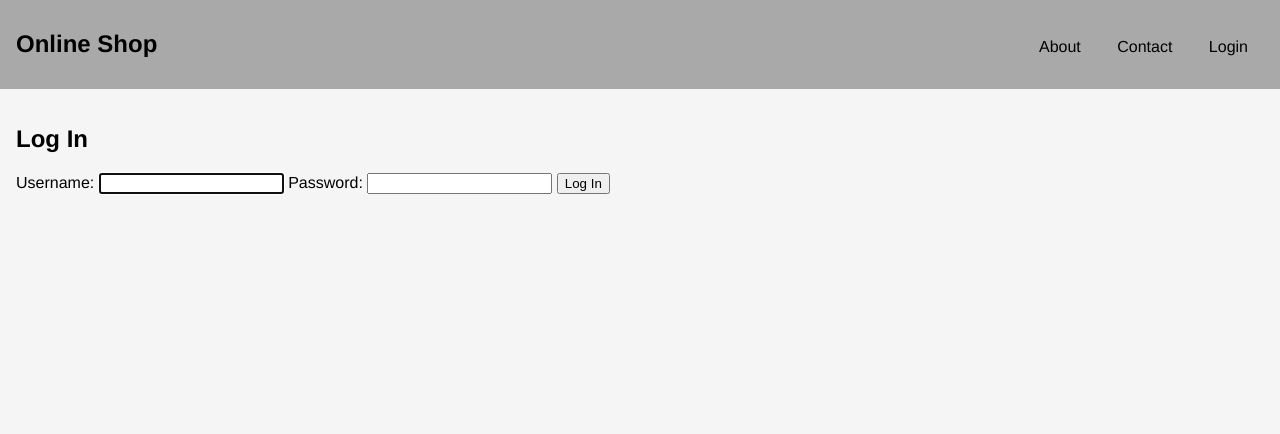
After one commit to FerranBalleste/projecte3, a Django app: page /accounts/login/ in a window 1280 px wide. The commit adds this page. Shown: the top 434 px of the page. Run offline with Django 4.2, Linux system fonts and the light colour scheme.

Commit message:
Registration and Home redirection

```diff
--- a/projecte3/settings.py
+++ b/projecte3/settings.py
@@ -122,3 +122,6 @@ STATIC_URL = 'static/'
 # https://docs.djangoproject.com/en/4.2/ref/settings/#default-auto-field
 
 DEFAULT_AUTO_FIELD = 'django.db.models.BigAutoField'
+
+
+LOGIN_REDIRECT_URL = '/'
--- a/projecte3/urls.py
+++ b/projecte3/urls.py
@@ -20,4 +20,5 @@ from django.urls import include, path
 urlpatterns = [
     path('', include("shop.urls")),
     path('admin/', admin.site.urls),
+    path("accounts/", include("django.contrib.auth.urls")),
 ]
--- a/shop/templates/base.html
+++ b/shop/templates/base.html
@@ -19,6 +19,13 @@
           <li>
             <a href="/">Contact</a>
           </li>
+          <li>
+            {% if request.user.is_authenticated %}
+              <span>Welcome, {{ request.user.username }}</span>
+            {% else %}
+              <a href="{% url 'login' %}">Login</a>
+            {% endif %}
+          </li>
         </ul>
       </nav>
     </header>
--- /dev/null
+++ b/shop/templates/registration/login.html
@@ -0,0 +1,14 @@
+{% extends 'base.html' %}
+
+{% block title %}
+  Shop Homepage
+{% endblock %}
+
+{% block content %}
+  <h2>Log In</h2>
+  <form method="post">
+    {% csrf_token %}
+    {{ form }}
+    <button type="submit">Log In</button>
+  </form>
+{% endblock %}
```
Also changed, not shown: shop/views.py (+15 -2 lines).
